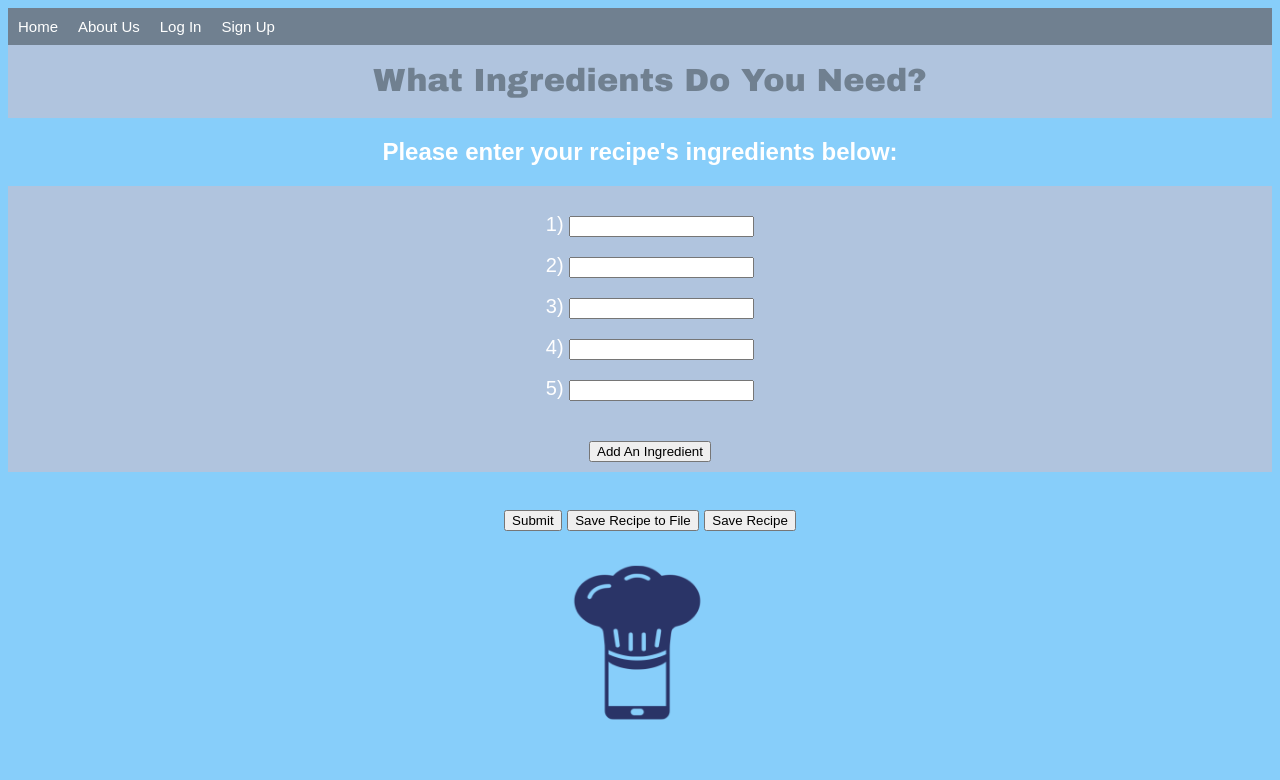
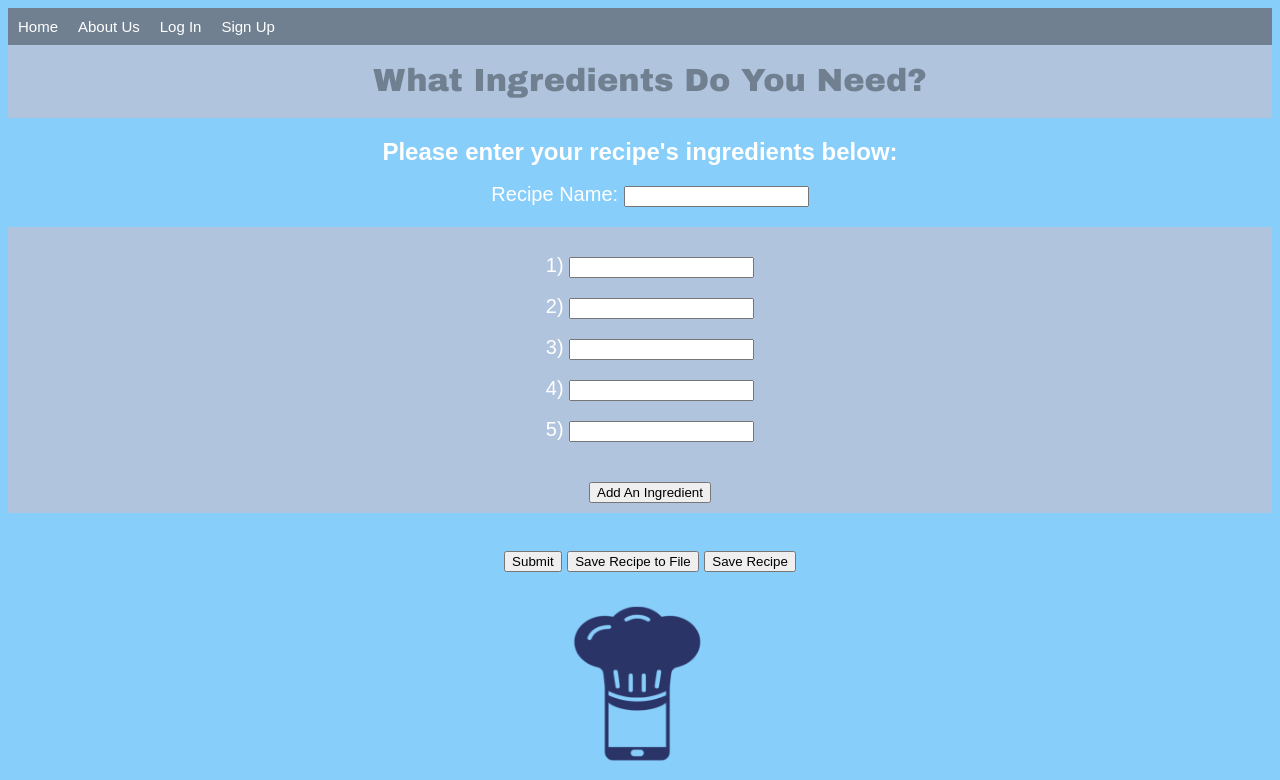
Before and after one commit to Clemson-Software-Engineering/Recipe-Builder, a Django app: page /recipeBuilder/form in a window 1280 px wide. Shown: the top 780 px of the page. Run offline with Django 3.2, Linux system fonts and the light colour scheme.

Commit message:
changes to urls and views

```diff
--- a/recipeBuilder/recipeBuilderApp/templates/Recipe-Builder_Form.htm
+++ b/recipeBuilder/recipeBuilderApp/templates/Recipe-Builder_Form.htm
@@ -66,8 +66,10 @@
 
 
 
-<form action="/recipeBuilder/results" method="post">
+<form action="/recipeBuilder/submit_form" method="post">
    <label for="ingredient"><h2>Please enter your recipe's ingredients below:</h2></label>
+
+      <p>Recipe Name: <input type="text" name="recipeName"></p>
 
       <div id="newElementId">
 
@@ -210,9 +212,9 @@
 
 
     <br><p>
-     <input type="submit" value="Submit">
-      <input type="button" value="Save Recipe to File" onclick="saveRecipe();">
-    <input type="submit" value="Save Recipe"></p>
+    <input type="submit" value="Submit" name="results">
+    <input type="button" value="Save Recipe to File" onclick="saveRecipe();">
+    <input type="submit" value="Save Recipe" name="save"></p>
 
 
 </form>
--- a/recipeBuilder/recipeBuilderApp/urls.py
+++ b/recipeBuilder/recipeBuilderApp/urls.py
@@ -8,8 +8,7 @@ from . import views
 urlpatterns = [
     path('home', TemplateView.as_view(template_name = 'Recipe-Builder_Home.htm')),
     path('recipes', views.showRecipes),
-    path('results', views.results),
-    path('addToList', views.addToList),
+    path('submit_form', views.submit_form),
     path('aboutpage', views.about),
     path('form', views.form),
     path('rest-auth/registration/', include('rest_auth.registration.urls')),
--- a/recipeBuilder/recipeBuilderApp/views.py
+++ b/recipeBuilder/recipeBuilderApp/views.py
@@ -3,6 +3,7 @@ import requests, time
 from recipeBuilderApp.models import Ingredient, UserSettings, Recipe
 from django.shortcuts import redirect
 from django.contrib.auth.decorators import login_required
+from django.template import Context, Template
 from .python_kroger_client.client import (
     KrogerCustomerClient,
     KrogerServiceClient,
@@ -24,32 +25,53 @@ from .python_kroger_client.config import (
 #sample user: recipebuilder, Cuser!Clemson
 def form(request):
     return render(request, 'Recipe-Builder_Form.htm')
-#
-# @login_required(redirect_field_name='addRecipe')
-# def addRecipeView(TemplateView):
-#     template_name = "Recipe-Builder_Form"
-#     def get(self, *args, **kwargs):
-#         formset=RecipeFormSet(queryset=Recipe.objects.none())
-#         return self.render_to_response({'recipe_formset': formset})
-#     def post(self, *args, **kwargs):
-#         formset = RecipeFormSet(data=self.request.POST)
-#         if formset.is_valid():
-#             formset.save()
-#             return redirect(reverse_lazy("Saved_Recipes"))
-#
-#         return self.render_to_response({'recipe_formset': formset})
+@login_required(redirect_field_name='home')
+def submit_form(request):
+    if(request.method=='POST' and 'save' in request.POST):
+        service_client = KrogerServiceClient(encoded_client_token=encoded_client_token)
+        recipe = request.POST.get('recipeName')
+        recipe, created = Recipe.objects.get_or_create(name=recipe)
+        ingredients = request.POST.getlist('ingredient')
+        for item in ingredients:
+            if not item:
+                break
+            product = str(service_client.search_products(term=item, limit=1, location_id='02600845'))
+            tuple = product.split(":")
+            tempIngredient, created = Ingredient.objects.get_or_create(name=tuple[0], price=tuple[1])
+            tempIngredient.save()
+            recipe.ingredients.add(tempIngredient)
+        recipe.save()
+        user_settings, created = UserSettings.objects.get_or_create(user = request.user)
+        user_settings.recipes.add(recipe)
+        user_settings.save()
 
-    # user_settings, created = UserSettings.objects.get_or_create(user=request.user)
-    # service_client = KrogerServiceClient(encoded_client_token=encoded_client_token)
-    # recipe, created = Recipe.objects.get_or_create(name=request.name)
-    # while(True):
-    #     item_name = request.POST['ingredient']
-    #     ingredient = Ingredient.objects.get_or_create(name=item_name)
-    #     recipe.ingredients.add(ingredient)
-    # recipe.save()
+        context = {}
+        recipeList = user_settings.recipes.all()
+        for userRecipe in recipeList:
+            context[userRecipe.name] = [item.name for item in userRecipe.ingredients.all()]
+        return render(request, 'Saved_Recipes.htm', context)
+
+
+    elif(request.method=='POST' and 'results' in request.POST):
+        service_client = KrogerServiceClient(encoded_client_token=encoded_client_token)
+        recipe, created = Recipe.objects.get_or_create(name="")
+        recipe.delete()
+        recipe, created = Recipe.objects.get_or_create(name="")
+        ingredients = request.POST.getlist('ingredient')
+        for item in ingredients:
+            if not item:
+                break
+            product = str(service_client.search_products(term=item, limit=1, location_id='02600845'))
+            tuple = product.split(":")
+            result, created = Ingredient.objects.get_or_create(name=tuple[0], price=tuple[1])
+            result.save()
+            recipe.ingredients.add(result)
+        recipe.save()
+        return render(request, 'Recipe-Builder_Results.htm', context={"recipe": recipe.ingredients.all()})
 
 def showRecipes(request):
     user_settings, created = UserSettings.objects.get_or_create(user = request.user)
+    print(user_settings.recipes.all())
     return render(request, 'Saved_recipes.htm', context={"recipes": user_settings.recipes.all()})
 
 def addToList(request):
@@ -69,22 +91,4 @@ def delete(request, ingredient):
     # import pdb; pdb.set_trace()
     user_settings.ing.remove(name)
     user_settings.save()
-
     return redirect('itemlist')
-
-def results(request):
-    service_client = KrogerServiceClient(encoded_client_token=encoded_client_token)
-    recipe, created = Recipe.objects.get_or_create(name="")
-    recipe.delete()
-    recipe, created = Recipe.objects.get_or_create(name="")
-    ingredients = request.POST.getlist('ingredient')
-    for item in ingredients:
-        if not item:
-            break
-        product = str(service_client.search_products(term=item, limit=1, location_id='02600845'))
-        tuple = product.split(":")
-        result, created = Ingredient.objects.get_or_create(name=tuple[0], price=tuple[1])
-        result.save()
-        recipe.ingredients.add(result)
-    recipe.save()
-    return render(request, 'Recipe-Builder_Results.htm', context={"recipe": recipe.ingredients.all()})
```
Also changed, not shown: recipeBuilder/recipeBuilderApp/templates/Saved_Recipes.htm (+2 -7 lines), recipeBuilder/db.sqlite3, 1 other file.
